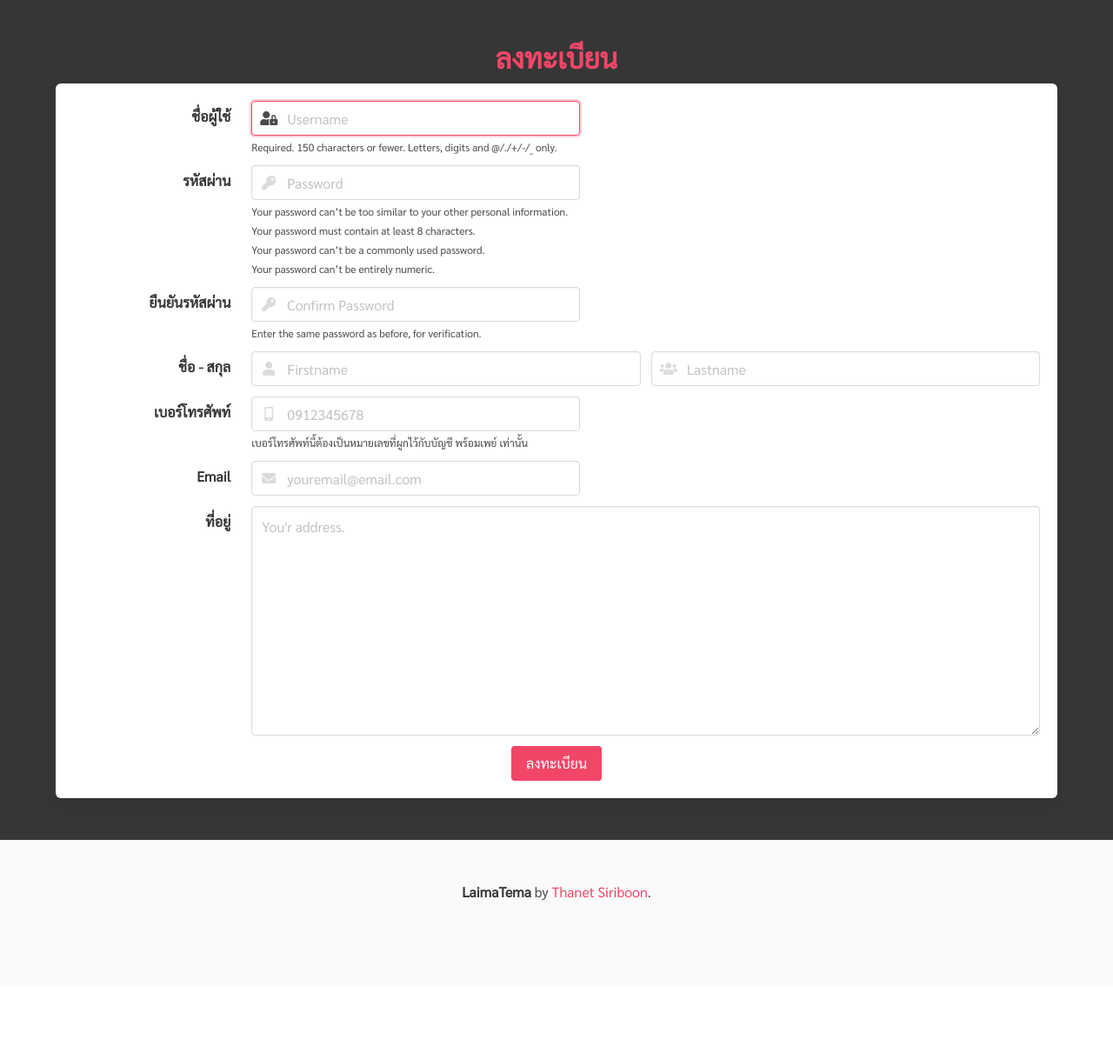
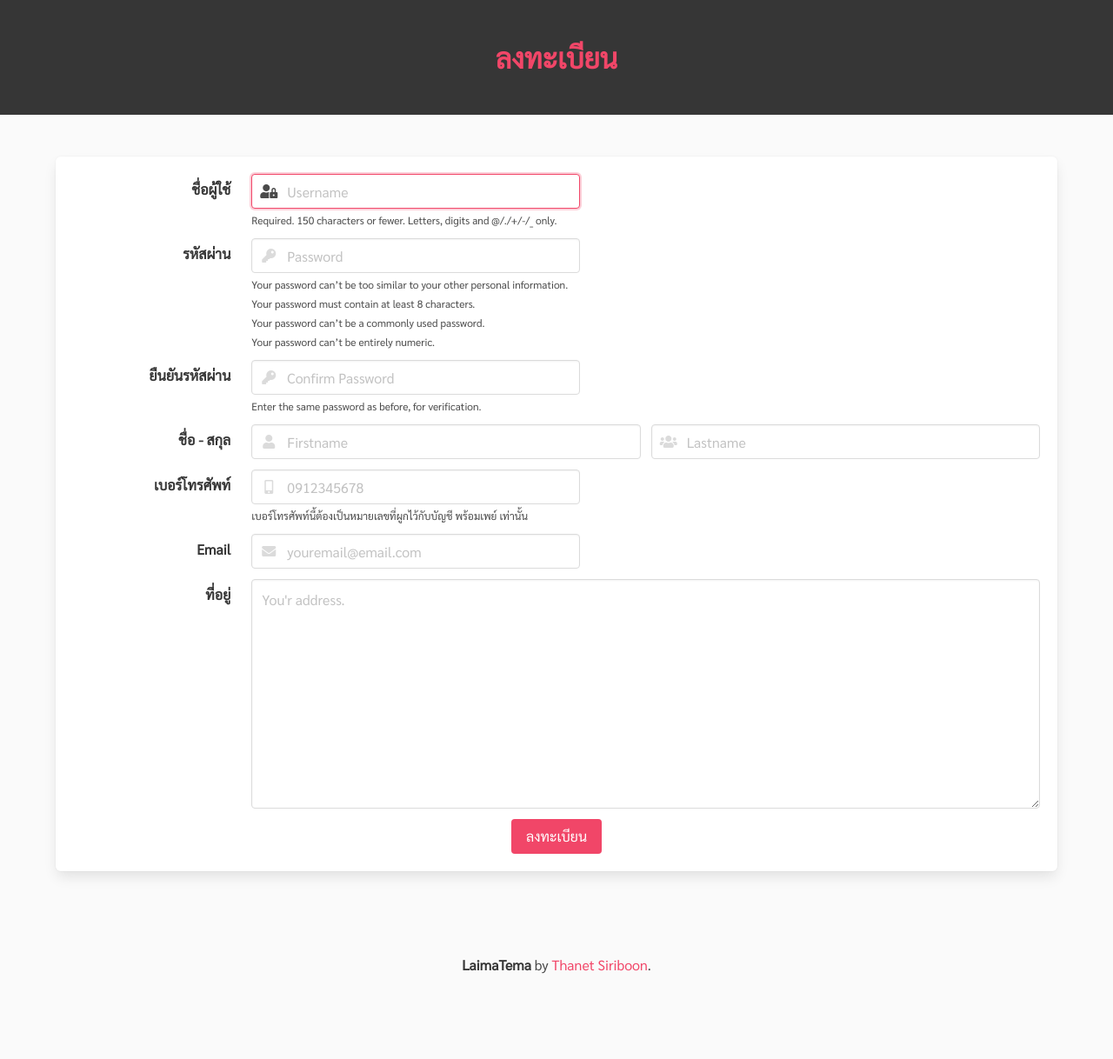
Before and after one commit to ShivasUBU/pythonanywhere, a Django app: page /signup in a window 1280 px wide. Shown: the part 56-1274 px from the top of the page at 87% size. Before the commit the page ends 1092 px from the top, so only its background shows below. Run offline with Django 3.2, Linux system fonts and the light colour scheme; some libraries are stand-ins or nearby versions.

Commit message:
redesign Signup page

```diff
--- a/LaimaTema/templates/LaimaTema/signup-base.html
+++ b/LaimaTema/templates/LaimaTema/signup-base.html
@@ -47,16 +47,20 @@
         </div>
     </div>
 </nav>
+
 <section class="hero has-background-dark">
     <div class="hero-body">
-        <div class="container">
-            <div class="field has-text-centered">
-                <h1 class="title has-text-danger">ลงทะเบียน</h1>
-            </div>
-            <div class="box">
-                {% block signup %}
-                {% endblock %}
-            </div>
+        <div class="field has-text-centered">
+            <h1 class="title has-text-danger">ลงทะเบียน</h1>
+        </div>
+    </div>
+</section>
+
+<section class="hero">
+    <div class="hero-body">
+        <div class="container box">
+            {% block signup %}
+            {% endblock %}
         </div>
     </div>
 </section>
```
